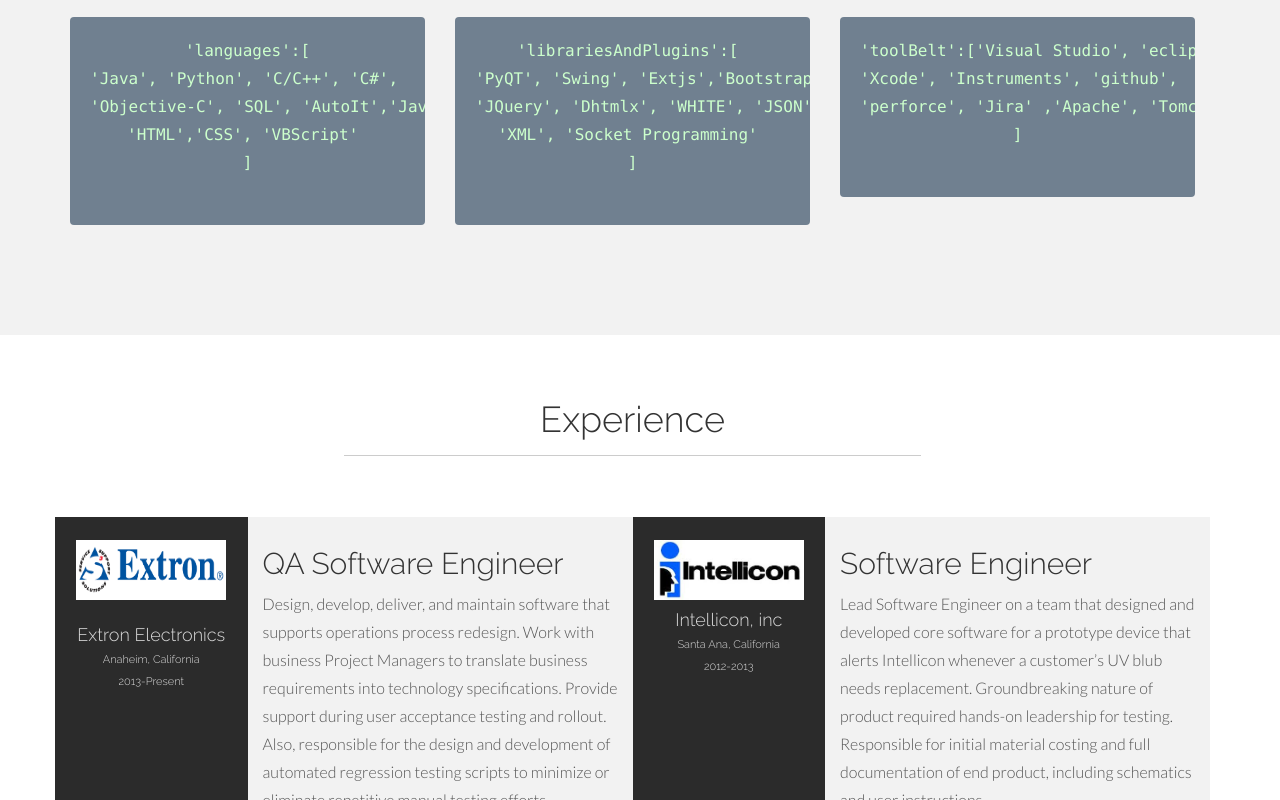
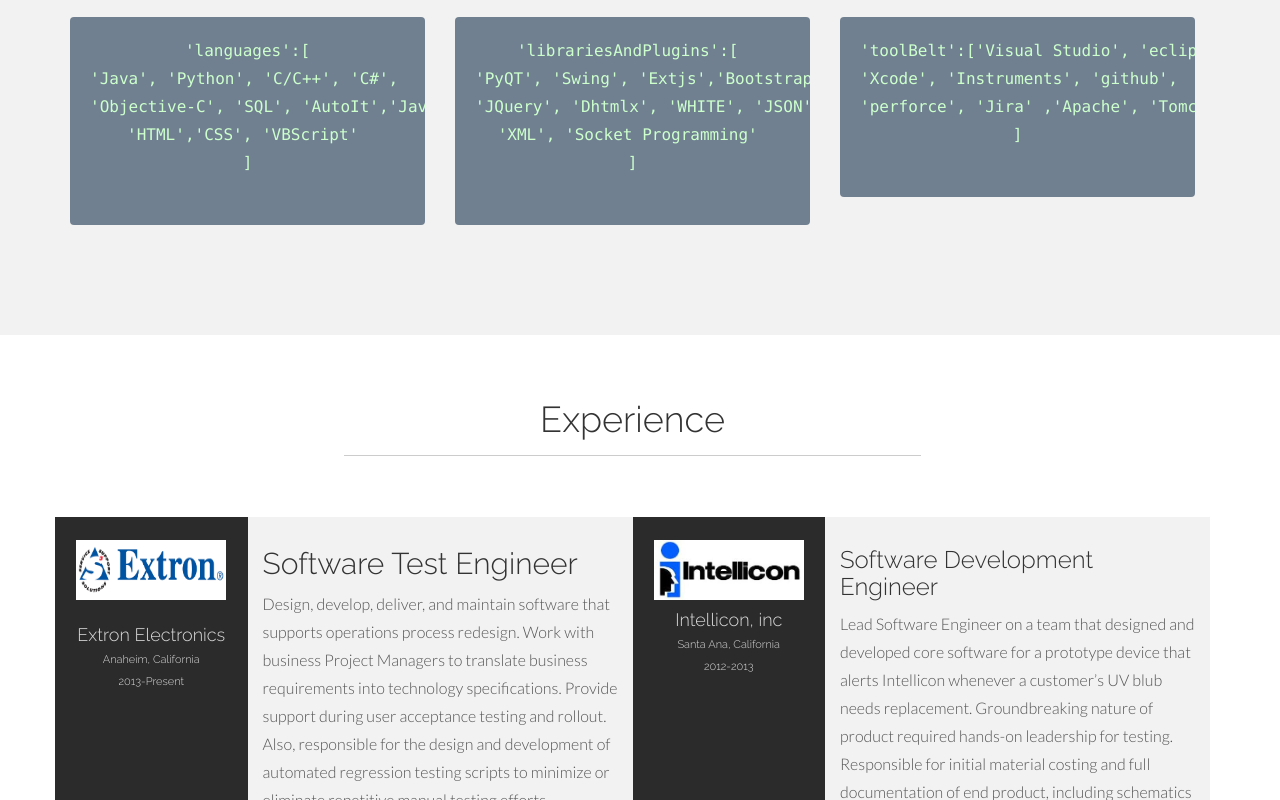
Before and after one commit to alvinjperlas/alvinperlas, a plain HTML site: page index.html in a window 1280 px wide. Shown: the part 1975-2775 px from the top of the page. Drawn offline with Linux system fonts and the light colour scheme.

Commit message:
added descriptions

```diff
--- a/index.html
+++ b/index.html
@@ -75,7 +75,7 @@
             <div class="col-lg-4 callout">
                <span class="icon icon-eye"></span>
                <h2>Software Test Engineer</h2>
-               <p>Committed to thorough vetting and the involvement of business users in the testing process. </p>
+               <p>Thorough hands-on experience in all levels of testing, including performance, functional, integration, system, regression and user acceptance testing.. </p>
             </div><!-- col-lg-4 -->
 
             <div class="col-lg-4 callout">
@@ -164,7 +164,7 @@
                   <h5>2013-Present</h5>
                </div>
                <div class="col-lg-8 blog-content">
-                  <h2>QA Software Engineer</h2>
+                  <h2>Software Test Engineer</h2>
                   <p>Design, develop, deliver, and maintain software that supports operations process redesign. Work with business Project Managers to translate business requirements into technology specifications. Provide support during user acceptance testing and rollout. Also, responsible for the design and development of automated regression testing scripts to minimize or eliminate repetitive manual testing efforts.</p>
                   <p>See Projects section for projects built for Extron.</p> <br>
                </div>
@@ -180,7 +180,7 @@
                   <h5>2012-2013</h5>
                </div>
                <div class="col-lg-8 blog-content">
-                  <h2>Software Engineer</h2>
+                  <h3>Software Development Engineer</h3>
                   <p>Lead Software Engineer on a team that designed and developed core software for a prototype device that alerts Intellicon whenever a customer’s UV blub needs replacement.  Groundbreaking nature of product required hands-on leadership for testing.  Responsible for initial material costing and full documentation of end product, including schematics and user instructions.</p>
                   <p>See Projects section for projects built for Intellicon.</p>
                   <!-- 	<p><a href="#" class="icon icon-link"> Read More</a></p> -->
```
